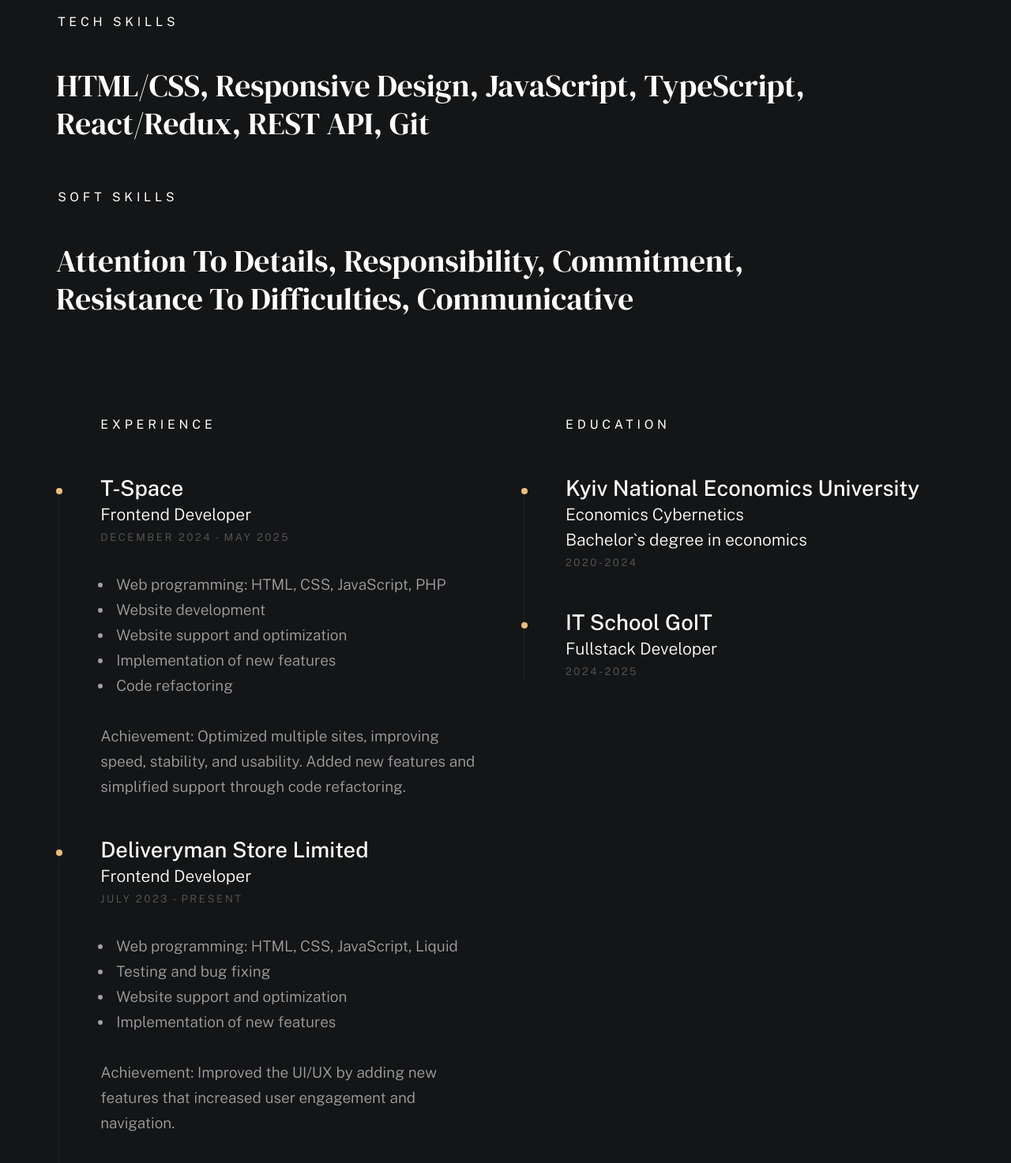
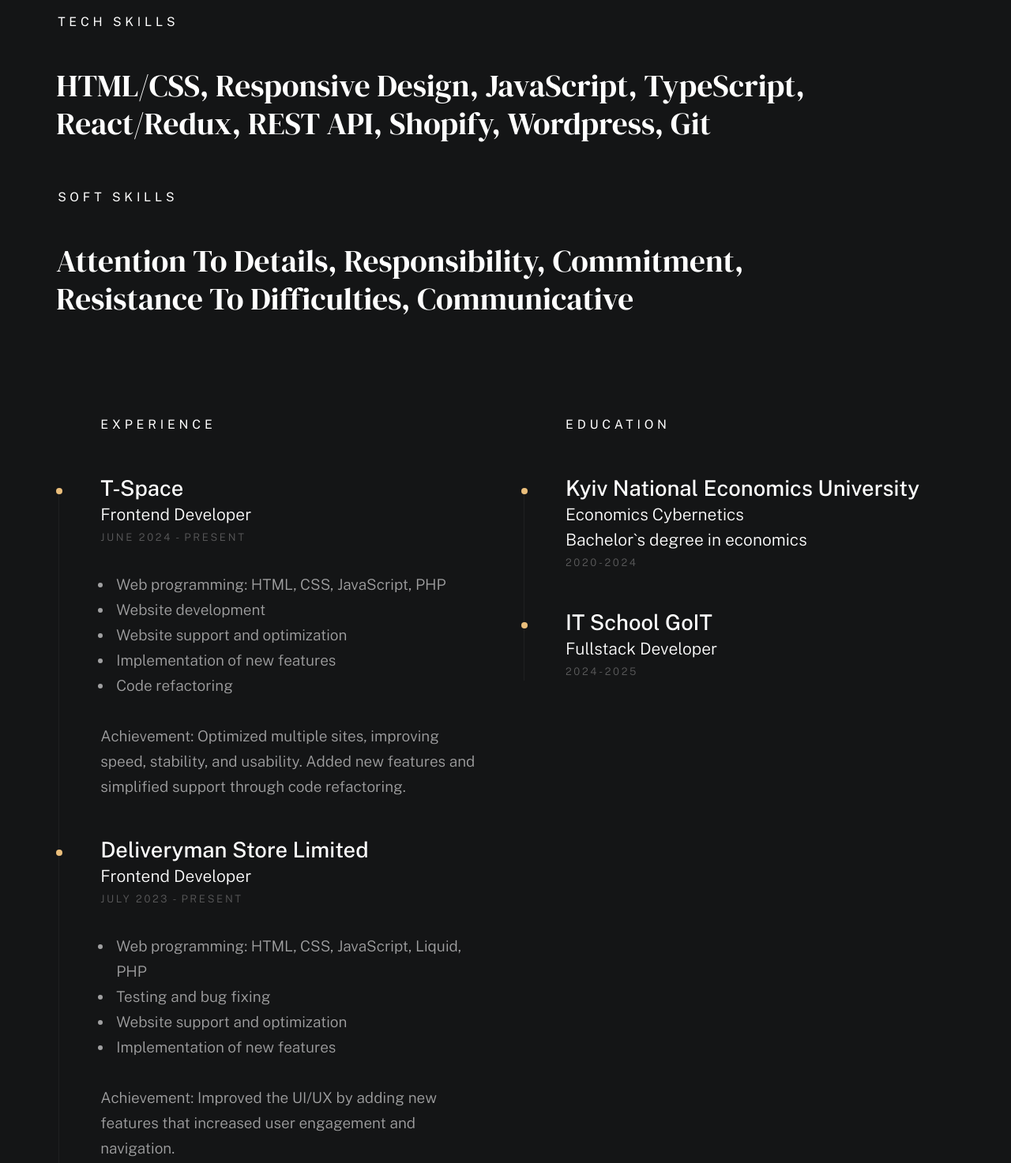
Before and after one commit to MKonst10/portfolio, a plain HTML site: page index.html in a window 1280 px wide. Shown: the part 1820-3293 px from the top of the page at 79% size. Drawn offline with nearby package versions, Linux system fonts and the light colour scheme; a web font is replaced by a local one.

Commit message:
fix/update

```diff
--- a/index.html
+++ b/index.html
@@ -133,6 +133,8 @@
                             <li>TypeScript</li>
                             <li>React/Redux</li>
                             <li>REST API</li>
+                            <li>Shopify</li>
+                            <li>Wordpress</li>
                             <li>Git</li>
                         </ul>
 
@@ -167,7 +169,7 @@
                                 <div class="timeline__header">
                                     <h4 class="timeline__title">T-Space</h3>
                                     <h5 class="timeline__meta">Frontend Developer</h5>
-                                    <p class="timeline__timeframe">December 2024 - May 2025</p>
+                                    <p class="timeline__timeframe">June 2024 - Present</p>
                                 </div>
                                 <div class="timeline__desc">
                                     <ul>
@@ -191,7 +193,7 @@
                                 </div>
                                 <div class="timeline__desc">
                                     <ul>
-                                        <li>Web programming: HTML, CSS, JavaScript, Liquid</li>
+                                        <li>Web programming: HTML, CSS, JavaScript, Liquid, PHP</li>
                                         <li>Testing and bug fixing</li>
                                         <li>Website support and optimization</li>
                                         <li>Implementation of new features</li>
```
Also changed, not shown: 1 other file.
